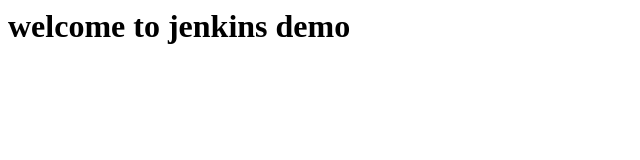
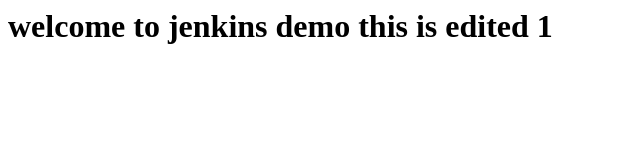
Before and after one commit to abhiram2211/newwebsite, a plain HTML site: page index.html in a window 1280 px wide. Shown: the whole page, without its empty margins (0-640 px from the left). Drawn offline with Linux system fonts and the light colour scheme.

Commit message:
this is new edit in website

```diff
--- a/index.html
+++ b/index.html
@@ -2,7 +2,7 @@
 <title>Jenkins CI/CD Pipeline</title>
 
 <body>
-<h1>welcome to jenkins demo</h1>
+<h1>welcome to jenkins demo this is edited 1</h1>
 </body>
 
 </html>
```
